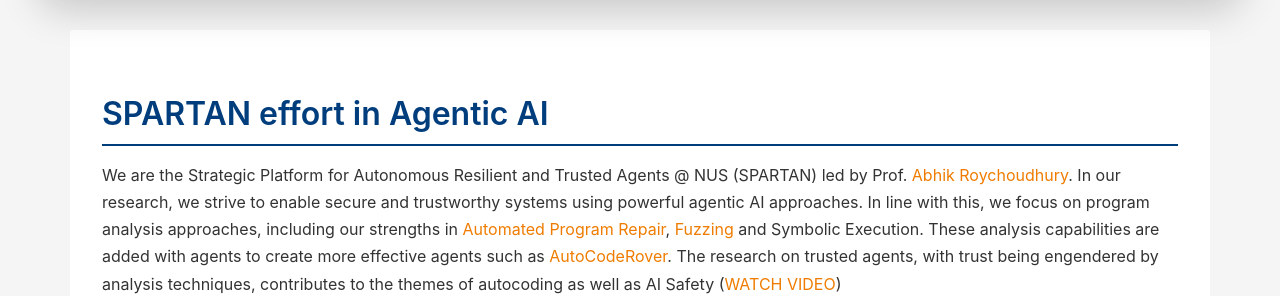
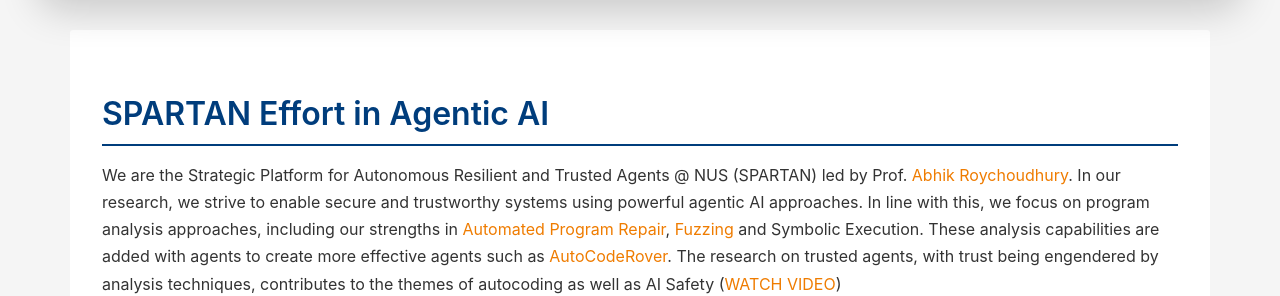
Before and after one commit to spartan-nus/spartan-nus.github.io, a Jekyll site: the page built from index.md, in a window 1280 px wide. Shown: the part 673-969 px from the top of the page. Built offline with Jekyll 4.4.1, drawn with Linux system fonts in a browser that asks for light colours.

```diff
--- a/index.md
+++ b/index.md
@@ -3,7 +3,7 @@ layout: default
 title: About
 ---
 
-# SPARTAN effort in Agentic AI
+# SPARTAN Effort in Agentic AI
 
 We are the Strategic Platform for Autonomous Resilient and Trusted Agents @ NUS (SPARTAN) led by Prof. [Abhik Roychoudhury](https://abhikrc.com/). In our research, we strive to enable secure and trustworthy systems using powerful agentic AI approaches. In line with this, we focus on program analysis approaches, including our strengths in [Automated Program Repair](https://nus-apr.github.io), [Fuzzing](https://nus-tss.github.io/fuzzing/) and Symbolic Execution. These analysis capabilities are added with agents to create more effective agents such as [AutoCodeRover](https://autocoderover.dev). The research on trusted agents, with trust being engendered by analysis techniques, contributes to the themes of autocoding as well as AI Safety ([WATCH VIDEO](https://www.youtube.com/watch?v=o8B6q8FNC70))
 
```
